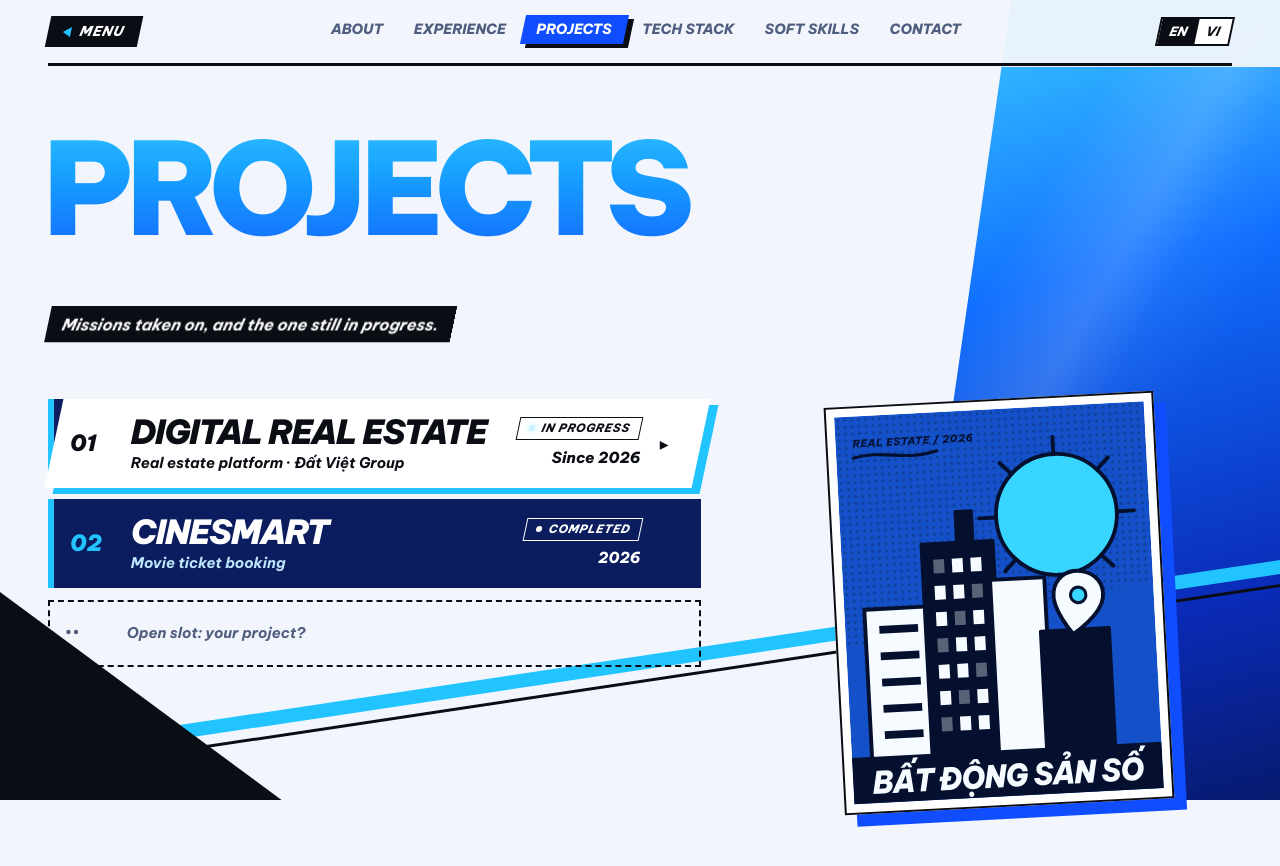
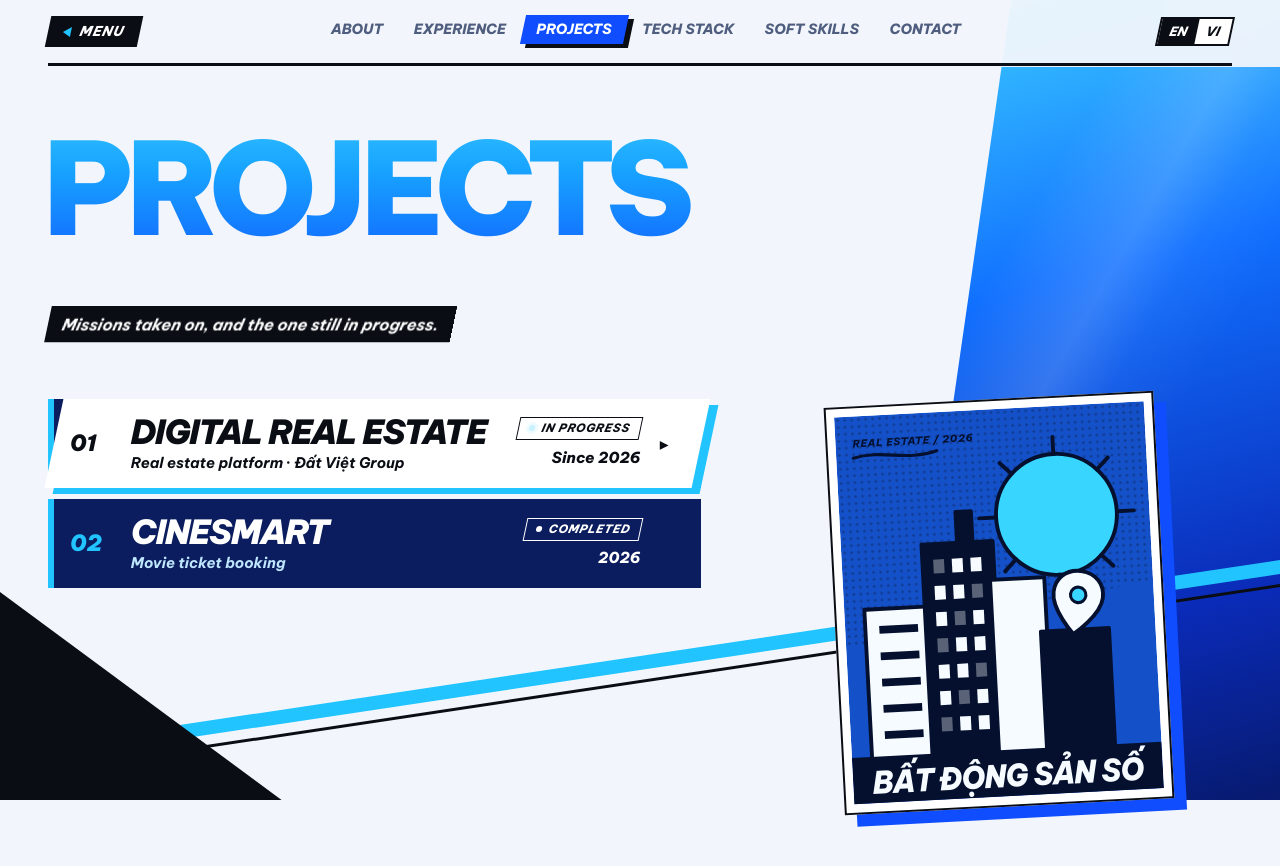
Before and after one commit to tramvirtualis/tram-virtualis-portfolio, a React (Vite) app: page /projects in a window 1280 px wide. Shown: the top 866 px of the page. Built offline with nearby package versions, Linux system fonts and the light colour scheme; a web font is replaced by a local one.

Commit message:
delete a line

```diff
--- a/src/i18n/ui.ts
+++ b/src/i18n/ui.ts
@@ -47,7 +47,6 @@ export const ui = {
   previous: { en: "Previous", vi: "Trước" },
   next: { en: "Next", vi: "Tiếp" },
   allProjects: { en: "All projects", vi: "Tất cả dự án" },
-  openSlot: { en: "Open slot: your project?", vi: "Còn trống: dự án của bạn?" },
 
   // Contact
   phone: { en: "Phone", vi: "Điện thoại" },
--- a/src/pages/ProjectsPage.tsx
+++ b/src/pages/ProjectsPage.tsx
@@ -5,7 +5,6 @@ import { Highlight } from "../components/ornaments/Ornaments";
 import { ProjectPoster } from "../components/ornaments/ProjectPoster";
 import { menuItem } from "../data/menu";
 import { projects } from "../data/projects";
-import { profile } from "../data/profile";
 import { useLang } from "../i18n/lang";
 import { ui } from "../i18n/ui";
 
@@ -44,14 +43,6 @@ export function ProjectsPage() {
               </Link>
             </li>
           ))}
-          <li className="rise" style={{ "--i": projects.length + 2 } as CSSProperties}>
-            <a href={`mailto:${profile.email}`} className="row quest quest--empty">
-              <span className="quest__num">··</span>
-              <span className="quest__main">
-                <span className="quest__kicker">{t(ui.openSlot)}</span>
-              </span>
-            </a>
-          </li>
         </ol>
 
         {/* Preview of the selected project */}
--- a/src/styles/projects.css
+++ b/src/styles/projects.css
@@ -118,16 +118,6 @@
   opacity: 1;
   translate: 0 0;
 }
-.quest--empty {
-  background: transparent;
-  border: 2px dashed var(--ink);
-  color: var(--ink);
-}
-.quest--empty .quest__kicker,
-.quest--empty .quest__num {
-  color: var(--mute);
-}
-
 .quests__preview {
   position: sticky;
   top: 6rem;
```
